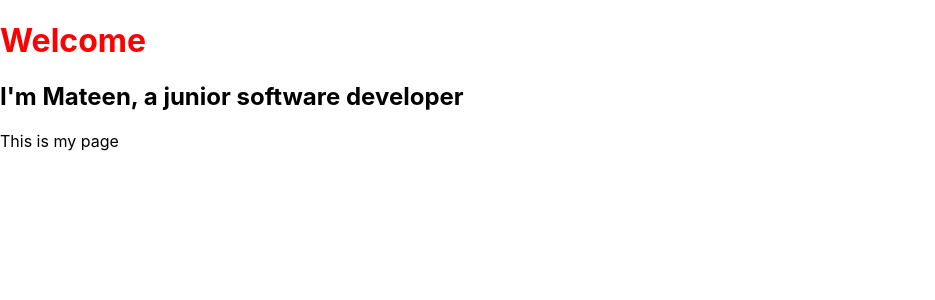
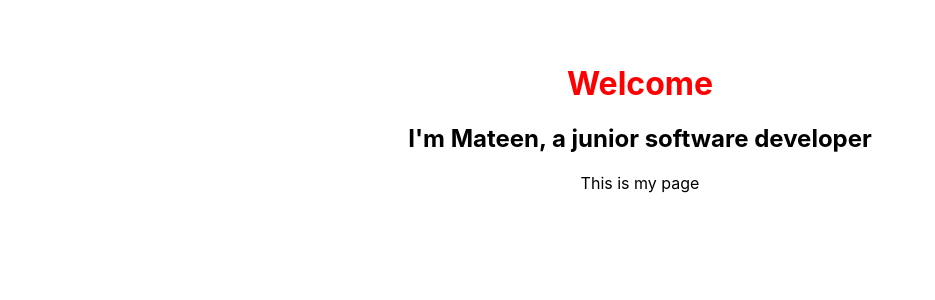
Before and after one commit to MateenSQ/Portfolio, a React (Create React App) app in the folder portfolio-app/: page / in a window 1280 px wide. Shown: the top 300 px of the page, without its empty margins (0-935 px from the left). Built offline with nearby package versions, Linux system fonts and the light colour scheme.

Commit message:
centering and readme

```diff
--- a/portfolio-app/src/App/App.css
+++ b/portfolio-app/src/App/App.css
@@ -1,9 +1,17 @@
-.Fade {
+#main {
+  margin-top: 5%;
+}
+
+.text {
+  text-align: center;
+}
+
+.fade {
   opacity: 0;
   transition: opacity 0.5s ease-in-out;
 }
 
-.Fade.fade-out {
+.fade.fade-out {
   opacity: 1;
 }
 
--- a/portfolio-app/src/App/App.js
+++ b/portfolio-app/src/App/App.js
@@ -32,10 +32,10 @@ function Fade() {
   }, []);
 
   return (
-    <div id='Home'>
-      <h1 className={`Fade ${showTitle ? 'fade-in' : 'fade-out'}`} id="sup">Welcome</h1>
-      <h2 className={`Fade ${showIntro ? 'fade-in' : 'fade-out'}`}>I'm Mateen, a junior software developer</h2>
-      <p className={`Fade ${showPage ? 'fade-in' : 'fade-out'}`}>This is my page</p>
+    <div id="main">
+      <h1 className={`text fade ${showTitle ? 'fade-in' : 'fade-out'}`} id="sup">Welcome</h1>
+      <h2 className={`text fade ${showIntro ? 'fade-in' : 'fade-out'}`}>I'm Mateen, a junior software developer</h2>
+      <p className={`text fade ${showPage ? 'fade-in' : 'fade-out'}`}>This is my page</p>
     </div>
   );
 }
```
